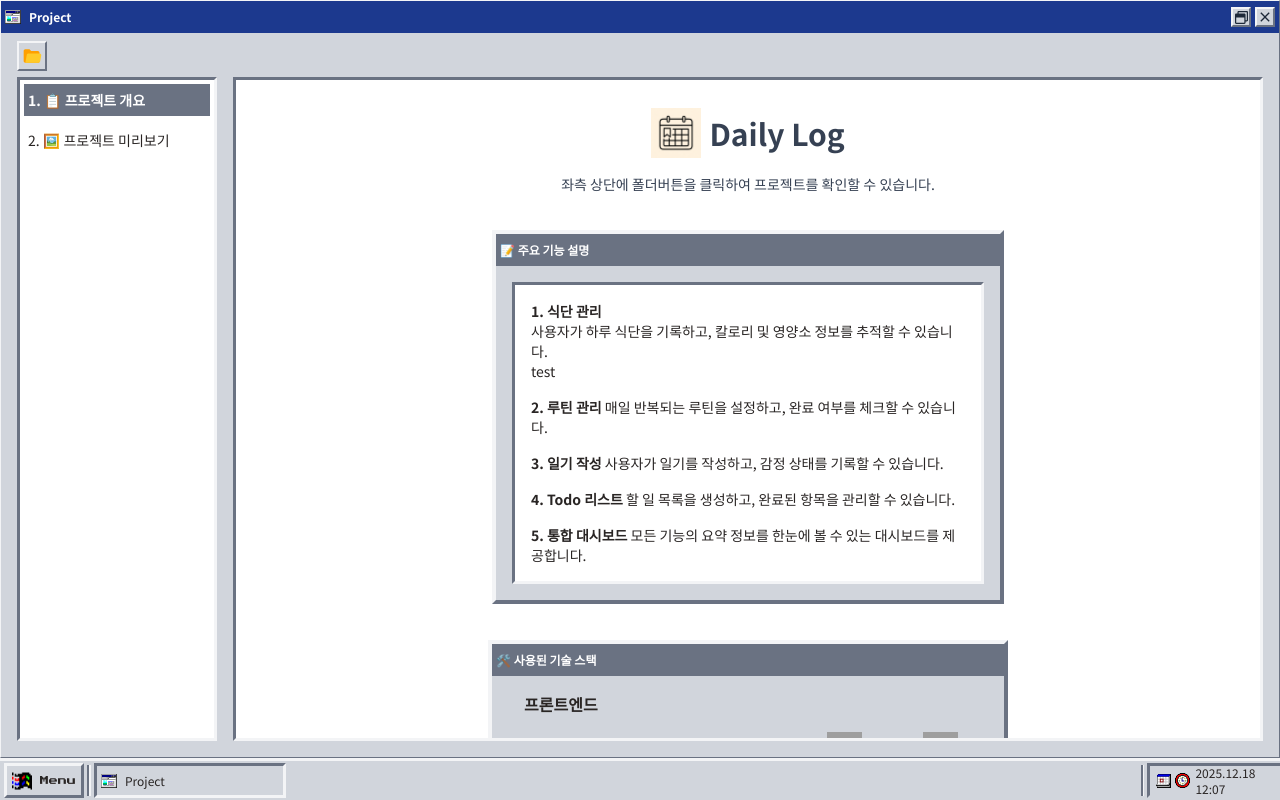
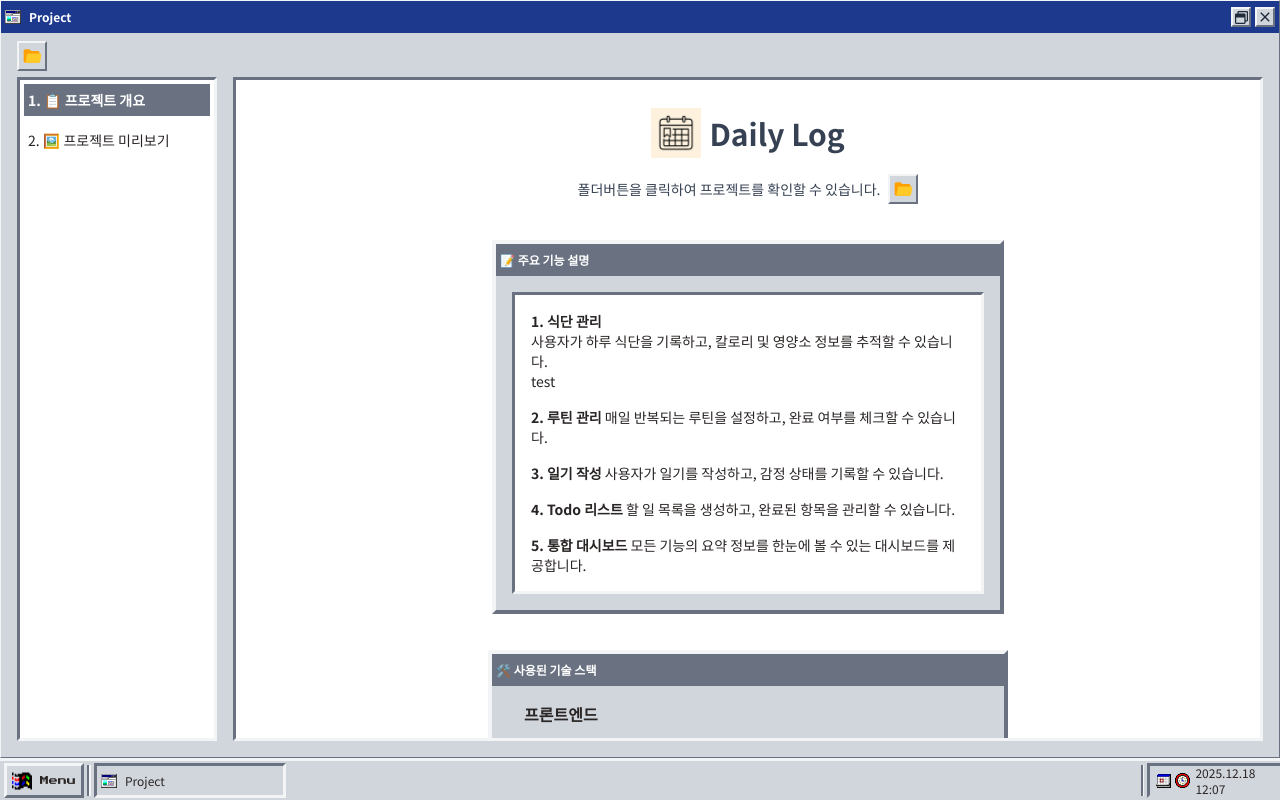
Before and after one commit to blackeichi/portfolio, a Next.js app: page /my-project in a window 1280 px wide. Built offline with nearby package versions, Linux system fonts and the light colour scheme; grey boxes are pictures that could not be loaded.

Commit message:
[REFACTOR] 파일명 변경 && 프로젝트미리보기 버튼 컴포넌트화

```diff
--- a/app/my-project/page.tsx
+++ b/app/my-project/page.tsx
@@ -4,6 +4,7 @@ import Image from "next/image";
 import { StackComponent } from "./_ui/stackComponent";
 import { FunctionDescription } from "./_ui/functionDescription";
 import { Text } from "@/components/atoms/text";
+import { OpenProjectBtn } from "@/components/template/myProjectTemplate/openProjectBtn";
 
 export const metadata: Metadata = {
   title: "프로젝트 개요",
@@ -22,7 +23,9 @@ export default function MyProjectPage() {
         <Title>Daily Log</Title>
       </div>
       <Text>
-        좌측 상단에 폴더버튼을 클릭하여 프로젝트를 확인할 수 있습니다.
+        <div className="flex items-center gap-2">
+          폴더버튼을 클릭하여 프로젝트를 확인할 수 있습니다. <OpenProjectBtn />
+        </div>
       </Text>
       <FunctionDescription />
       <StackComponent />
--- a/components/template/myProjectTemplate/index.tsx
+++ b/components/template/myProjectTemplate/index.tsx
@@ -1,6 +1,6 @@
 import { ContentBox } from "@/components/atoms/contentBox";
 import { ContentsList } from "./contentsList";
-import { ShowProjectBtn } from "./showProjectBtn";
+import { TopContents } from "./topContents";
 
 export default function MyProjectTemplate({
   children,
@@ -9,7 +9,7 @@ export default function MyProjectTemplate({
 }) {
   return (
     <div className="w-full h-full flex flex-col gap-2">
-      <ShowProjectBtn />
+      <TopContents />
       <div className="flex-1 flex gap-4 overflow-hidden">
         <ContentBox
           style={{
--- /dev/null
+++ b/components/template/myProjectTemplate/openProjectBtn.tsx
@@ -0,0 +1,25 @@
+"use client";
+
+import IconButton from "@/components/molecules/iconButton";
+import { isFocusedMainState, subOpenedState } from "@/libs/atom";
+import { SUB_WINDOW_LIST } from "@/libs/uitls/constants";
+import { useSetAtom } from "jotai";
+import { FcOpenedFolder } from "react-icons/fc";
+
+export const OpenProjectBtn = () => {
+  const setSubOpened = useSetAtom(subOpenedState);
+  const setIsFocusedMain = useSetAtom(isFocusedMainState);
+  return (
+    <IconButton
+      tooltip="프로젝트 열기"
+      onClick={() => {
+        setSubOpened(SUB_WINDOW_LIST.embed_project.key);
+        setIsFocusedMain(false);
+      }}
+      icon={FcOpenedFolder}
+      width={30}
+      height={30}
+      size={20}
+    />
+  );
+};
--- a/components/template/myProjectTemplate/showProjectBtn.tsx
+++ /dev/null
@@ -1,29 +0,0 @@
-"use client";
-
-import IconButton from "@/components/molecules/iconButton";
-import { isFocusedMainState, subOpenedState } from "@/libs/atom";
-import { SUB_WINDOW_LIST } from "@/libs/uitls/constants";
-import { useSetAtom } from "jotai";
-import { FcOpenedFolder } from "react-icons/fc";
-
-export const ShowProjectBtn = () => {
-  const setSubOpened = useSetAtom(subOpenedState);
-  const setIsFocusedMain = useSetAtom(isFocusedMainState);
-  return (
-    <div className="w-full flex relative h-5">
-      <div className="absolute -top-2">
-        <IconButton
-          tooltip="프로젝트 열기"
-          onClick={() => {
-            setSubOpened(SUB_WINDOW_LIST.embed_project.key);
-            setIsFocusedMain(false);
-          }}
-          icon={FcOpenedFolder}
-          width={30}
-          height={30}
-          size={20}
-        />
-      </div>
-    </div>
-  );
-};
--- /dev/null
+++ b/components/template/myProjectTemplate/topContents.tsx
@@ -0,0 +1,13 @@
+"use client";
+
+import { OpenProjectBtn } from "./openProjectBtn";
+
+export const TopContents = () => {
+  return (
+    <div className="w-full flex relative h-5">
+      <div className="absolute -top-2">
+        <OpenProjectBtn />
+      </div>
+    </div>
+  );
+};
```
